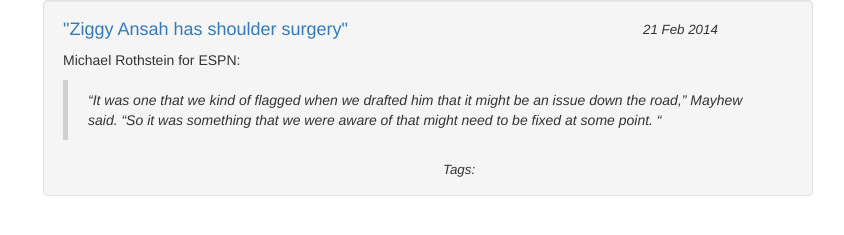
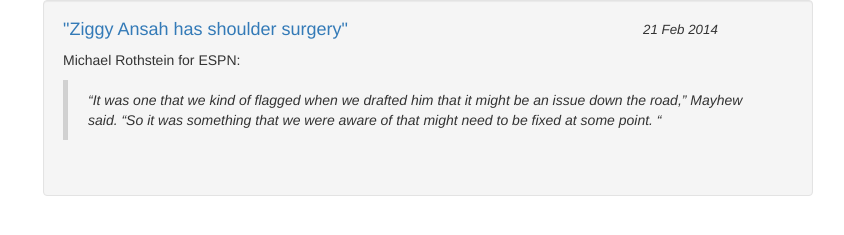
Before and after one commit to aftco/aftco.github.io, a Jekyll site: the page built from _posts/2014-02-21-07-49-ziggy-ansah-has-shoulder-surgery.md, in a window 1280 px wide. Shown: the part 150-385 px from the top of the page, without its empty margins (212-1056 px from the left). Built offline with Jekyll 4.4.1, drawn with Linux system fonts in a browser that asks for light colours; nearby versions of some CDN libraries; Markdown is read by kramdown in place of the engine named in the settings.

Commit message:
Better formatting for tags and permalinks.

```diff
--- a/_layouts/post.html
+++ b/_layouts/post.html
@@ -25,16 +25,19 @@
               {{ content }}
             </div>
 
-            <div class="col-md-6"><p>&nbsp;</p></div>
-            <div class="col-md-6">
-              <p class="tags">
+          <div class="col-md-9">
+            {% if page.tags.size > 0 %}
+            <p class="tags">
               Tags:
               {% for tag in page.tags %}
-              <a href="tags.html">{{ tag }}</a>&nbsp;
+                <a href="tags.html">{{ tag }}</a>&nbsp;
               {% endfor %}
-              </p>
-            </div>
+            </p>
+            {% else %}
+              &nbsp;
+            {% endif %}
           </div>
+          <div class="col-md-3"><p>&nbsp;</p></div>
         </div>
       </div>
   </div>
--- a/css/new_main.css
+++ b/css/new_main.css
@@ -60,3 +60,7 @@
   font-size: 10pt;
   font-size: 1.1rem;
 }
+
+.tags {
+  padding-left: 10px
+}
```
Also changed, not shown: index.html (+6 -2 lines).
